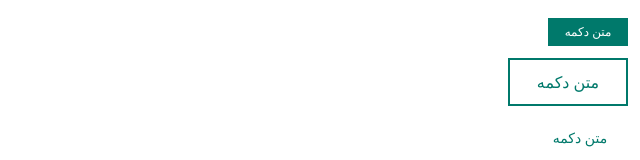
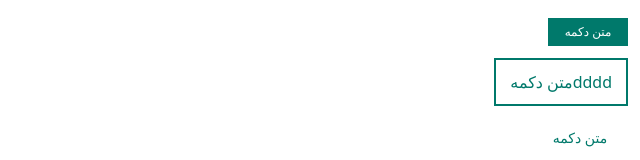
Before and after one commit to vandarpay/vandar-ui-kit, a Vue app in the folder vandar-ui-kit/: page / in a window 1280 px wide. Shown: the part 230-390 px from the top of the page, without its empty margins (640-1280 px from the left). Built offline with nearby package versions, Linux system fonts and the light colour scheme.

Commit message:
feat: pworking on  custom width

```diff
--- a/vandar-ui-kit/src/App.vue
+++ b/vandar-ui-kit/src/App.vue
@@ -8,13 +8,13 @@
     <div class="pt-12"></div>
     <vanButton :after-icon="'arrow-left'" :isIcon="true" size="small"></vanButton>
     <div class="pt-12"></div>
-    <vanButton :after-icon="'arrow-left'" :isIcon="true" type="outlined"></vanButton>
+    <vanButton :before-icon="'arrow-left'" :isIcon="true" type="outlined"></vanButton>
     <div class="pt-12"></div>
     <vanButton :after-icon="'arrow-left'" :isIcon="true" size="large" type="inlined"></vanButton>
     <div class="pt-12"></div>
     <vanButton size="small" label="متن دکمه"></vanButton>
     <div class="pt-12"></div>
-    <vanButton size="large" type="outlined" width="500px" label="متن دکمه"></vanButton>
+    <vanButton size="large" type="outlined" width="500px" label="ddddمتن دکمه"></vanButton>
     <div class="pt-12"></div>
     <vanButton type="inlined" label="متن دکمه"></vanButton>
     <div class="pt-12"></div>
--- a/vandar-ui-kit/src/components/Button/index.vue
+++ b/vandar-ui-kit/src/components/Button/index.vue
@@ -2,7 +2,7 @@
   <button :class="[`van-btn van-btn-${color} van-btn-${type} van-btn-${size} ${width?.length ? `w-[${width}]` : ''} `,
   {'loading':loading, 'isIcon':isIcon}]" :disabled="disabled || loading">
     <i v-if="beforeIcon?.length" :class="`ri-${beforeIcon}-${iconType} van-icon`"></i>
-     <span v-if="label" :class="{'opacity-0':loading}">
+     <span v-if="label && !isIcon" :class="{'opacity-0':loading}">
       {{ label }}
      </span>
      <i v-if="afterIcon?.length" :class="`ri-${afterIcon}-${iconType} van-icon`"></i>
@@ -38,6 +38,7 @@ const props = defineProps({
       return ["large" , "medium" , "small"].includes(value)
     }
   },
+  //todo: fix width problem
   width: {
     type: String,
   },
@@ -64,8 +65,4 @@ const props = defineProps({
     type: Boolean,
   },
 });
-
-const widthClass = computed(() =>{
-  return `w-[${props.width}]`
-})
 </script>
```
Also changed, not shown: 1 other file (tests, documents, lock files or other folders).
